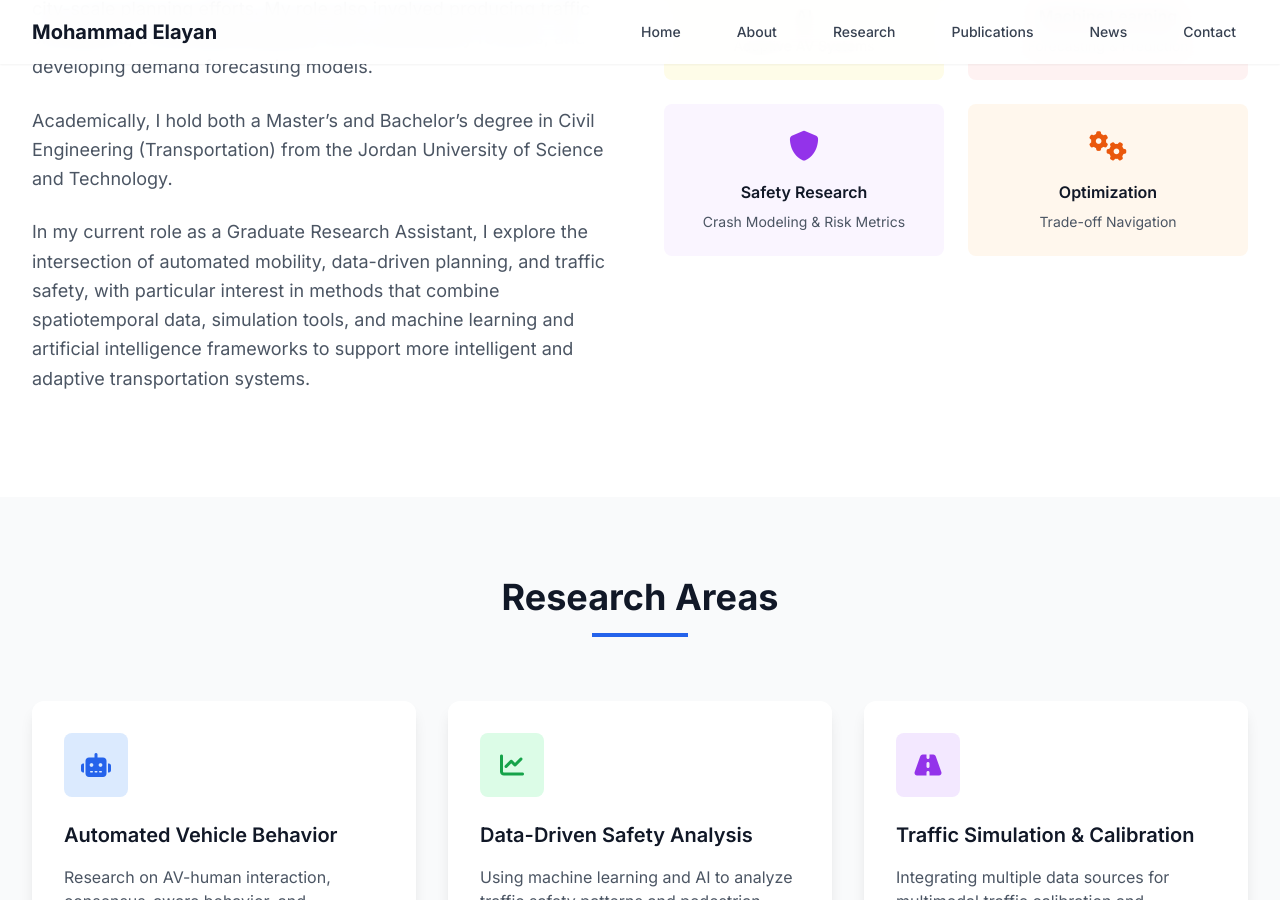
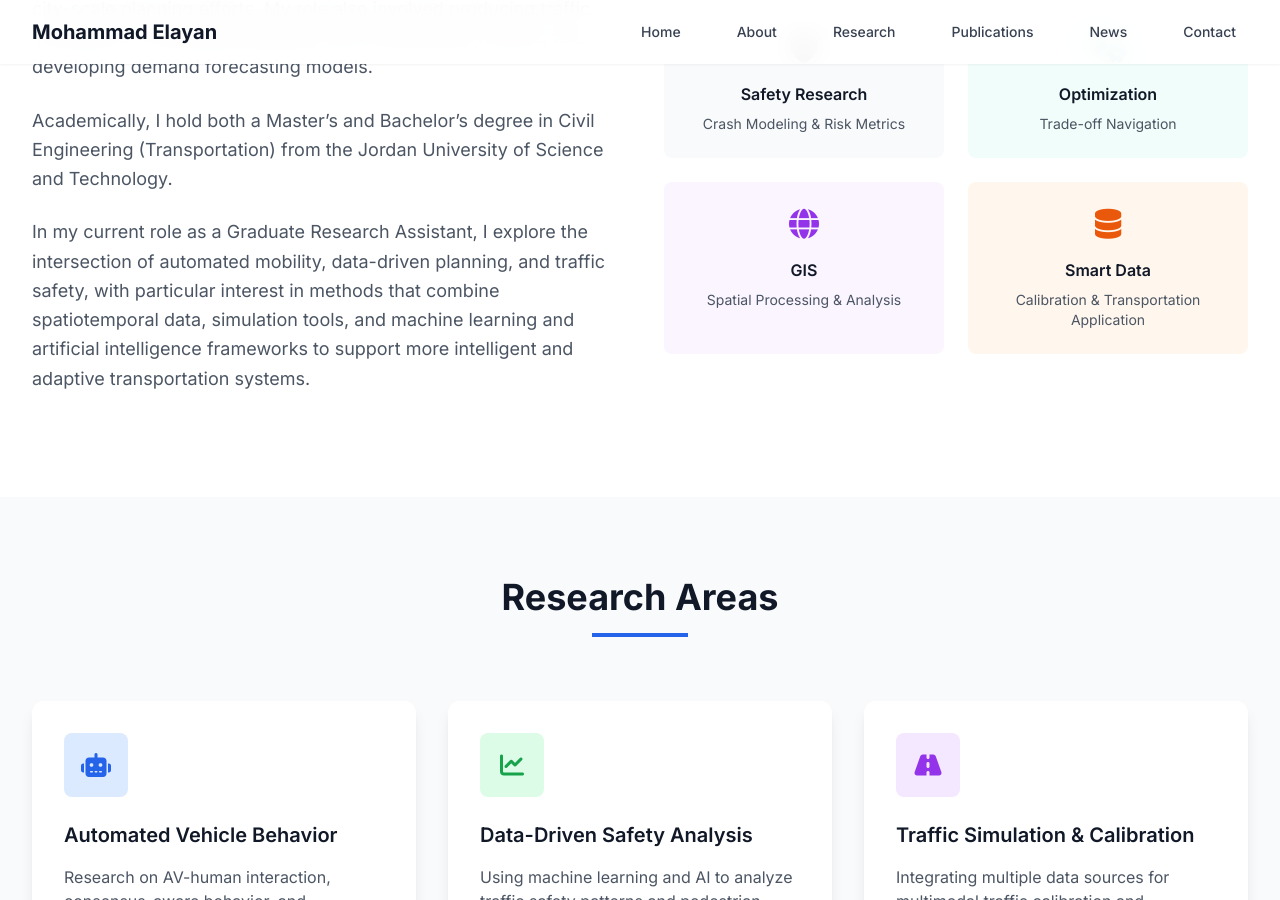
Before and after one commit to mselayan/mselayan.github.io, a Jekyll site: the page index.html, which Jekyll copies as it is, in a window 1280 px wide and 900 px high, scrolled down 1512 px. Built offline with Jekyll 4.4.1, drawn with Linux system fonts in a browser that asks for light colours; nearby versions of some CDN libraries.

Commit message:
Update index.html

```diff
--- a/index.html
+++ b/index.html
@@ -153,19 +153,29 @@
                         <p class="text-gray-600 text-sm">Adaptive AV Systems</p>
                     </div>
                     <div class="bg-red-50 p-6 rounded-lg text-center card-hover">
-                        <i class="fas fa-database text-3xl text-red-600 mb-4"></i>
+                        <i class="fas fa-robot text-3xl text-red-600 mb-4"></i>
                         <h4 class="font-semibold text-gray-900 mb-2">Machine Learning</h4>
                         <p class="text-gray-600 text-sm">Forecasting & Prediction</p>
                     </div>
-                    <div class="bg-purple-50 p-6 rounded-lg text-center card-hover">
-                        <i class="fas fa-shield text-3xl text-purple-600 mb-4"></i>
+                     <div class="bg-gray-50 p-6 rounded-lg text-center card-hover">
+                        <i class="fas fa-shield text-3xl text-gray-600 mb-4"></i>
                         <h4 class="font-semibold text-gray-900 mb-2">Safety Research</h4>
                         <p class="text-gray-600 text-sm">Crash Modeling & Risk Metrics</p>
                     </div>
-                    <div class="bg-orange-50 p-6 rounded-lg text-center card-hover">
-                        <i class="fas fa-cogs text-3xl text-orange-600 mb-4"></i>
+                     <div class="bg-teal-50 p-6 rounded-lg text-center card-hover">
+                        <i class="fas fa-cogs text-3xl text-teal-600 mb-4"></i>
                         <h4 class="font-semibold text-gray-900 mb-2">Optimization</h4>
                         <p class="text-gray-600 text-sm">Trade-off Navigation</p>
+                    </div>
+                    <div class="bg-purple-50 p-6 rounded-lg text-center card-hover">
+                        <i class="fas fa-globe text-3xl text-purple-600 mb-4"></i>
+                        <h4 class="font-semibold text-gray-900 mb-2">GIS</h4>
+                        <p class="text-gray-600 text-sm">Spatial Processing & Analysis</p>
+                    </div>
+                    <div class="bg-orange-50 p-6 rounded-lg text-center card-hover">
+                        <i class="fas fa-database text-3xl text-orange-600 mb-4"></i>
+                        <h4 class="font-semibold text-gray-900 mb-2">Smart Data</h4>
+                        <p class="text-gray-600 text-sm">Calibration & Transportation Application</p>
                     </div>
                 </div>
             </div>
```
